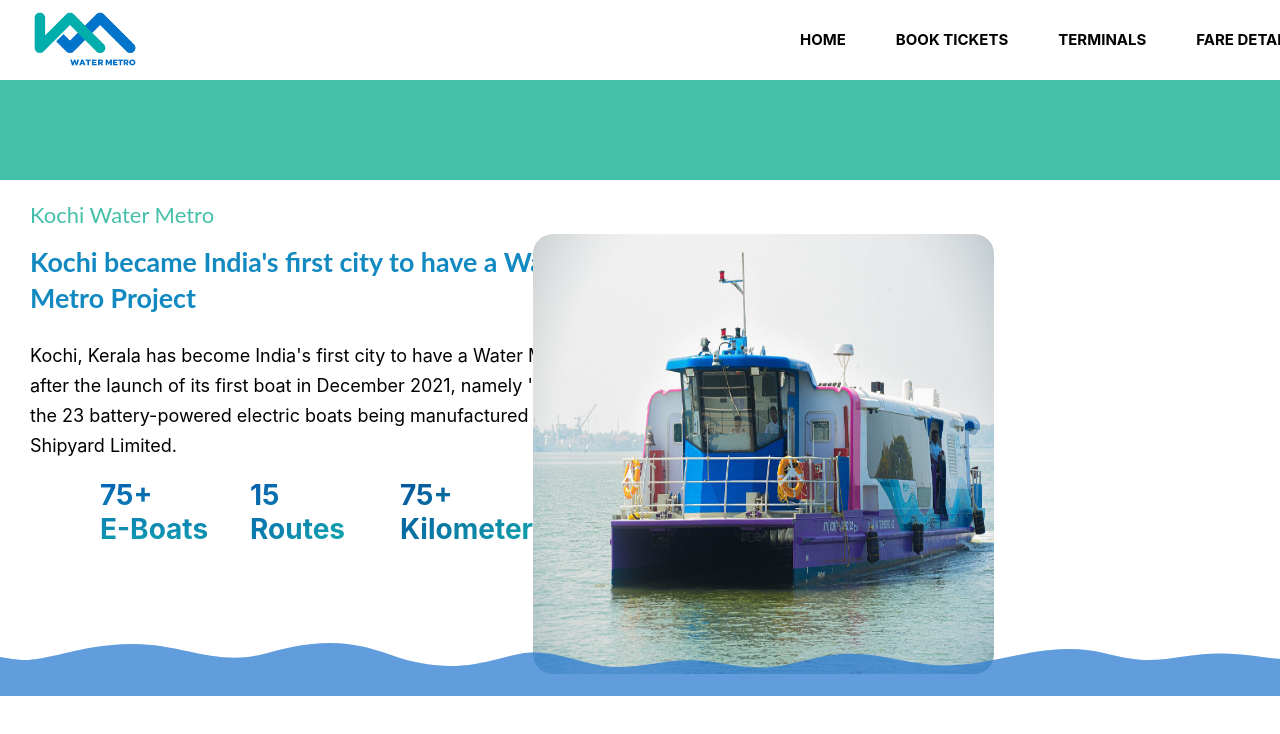
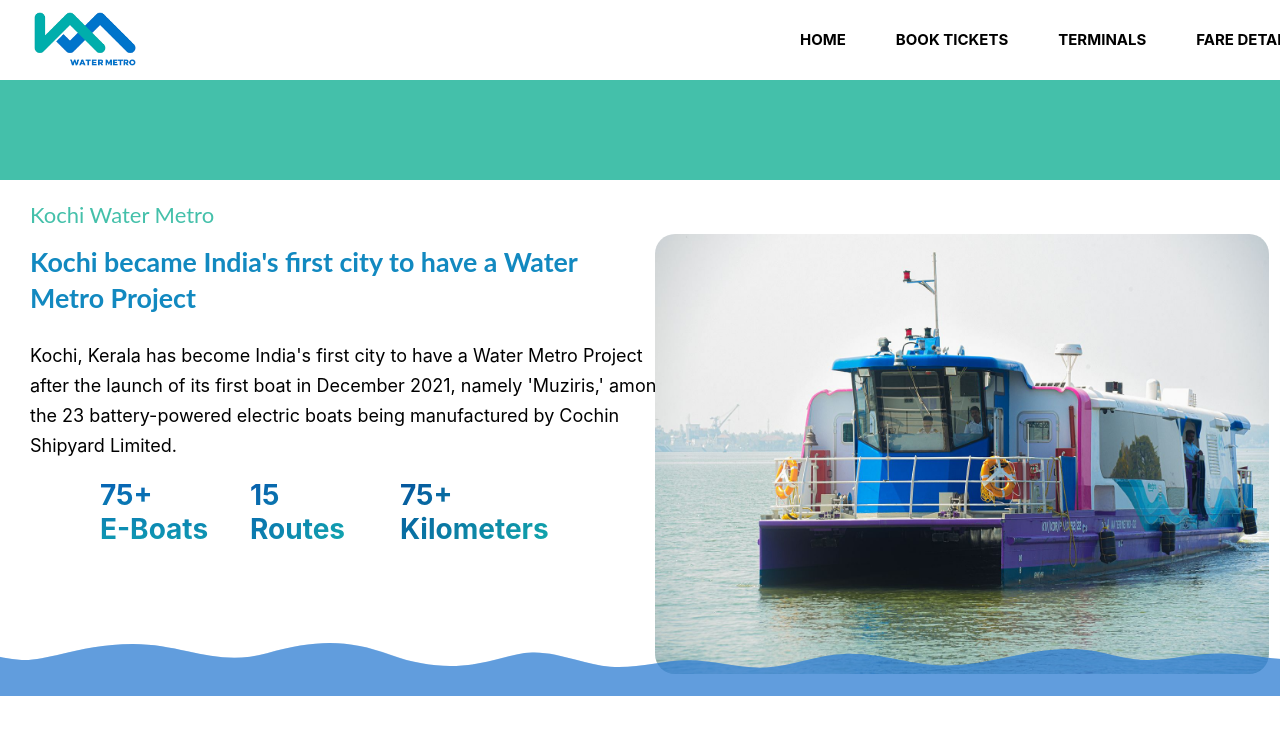
Before and after one commit to adilmuhammedy/watermetro, a React (Create React App) app: page / in a window 1280 px wide. Shown: the top 734 px of the page. Built offline with nearby package versions, Linux system fonts and the light colour scheme; no server answers.

Commit message:
slideshow moved succesfully

```diff
--- a/src/Homepage.css
+++ b/src/Homepage.css
@@ -157,9 +157,9 @@
 
 .slide-container {
   position: relative;
-  width: 45%;
+  width: 60%;
   height:440px;
-  left:-30px;
+  left:245px;
   float:right;
   margin-top: -155px;
   border-radius: 20px;
```
